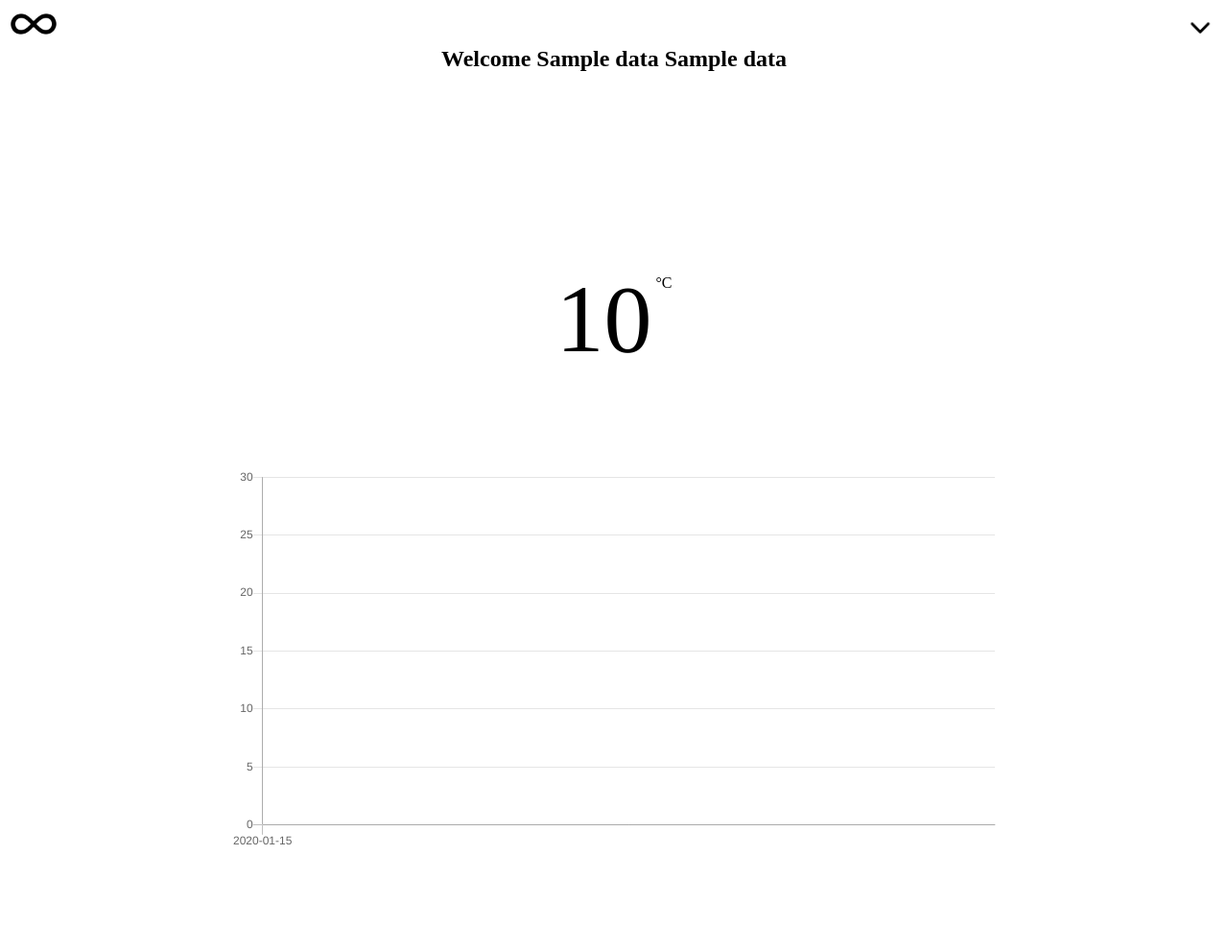
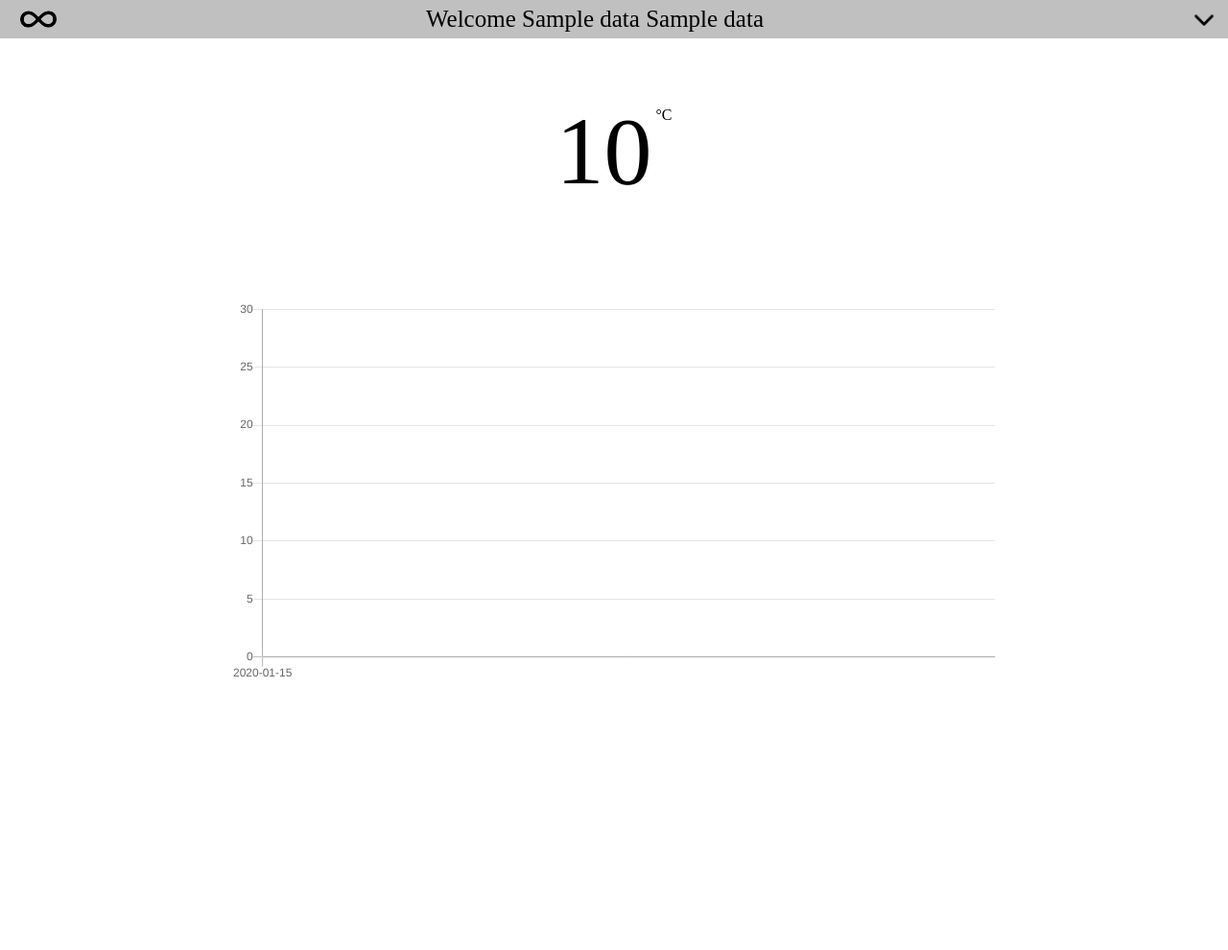
Before and after one commit to dlovric01/purs, a Flask app: template templates/index.html in a window 1280 px wide. Shown: the whole page at 96% size. After the commit the page ends 706 px from the top, so only its background shows below. Run offline with Flask 2, Linux system fonts and the light colour scheme; the template is opened without the code that fills it: most values are stand-ins (such as "Sample title", 1, 10 or a date in 2020); some libraries are stand-ins or nearby versions.

Commit message:
ui correction

```diff
--- a/static/index.js
+++ b/static/index.js
@@ -4,9 +4,8 @@ function myFunction() {
   document.getElementById("myDropdown").classList.toggle("show");
 }
 
-// Close the dropdown menu if the user clicks outside of it
 window.onclick = function (event) {
-  if (!event.target.matches(".dropbtn")) {
+  if (!event.target.matches(".logout-btn")) {
     var dropdowns = document.getElementsByClassName("dropdown-content");
     var i;
     for (i = 0; i < dropdowns.length; i++) {
--- a/static/index_style.css
+++ b/static/index_style.css
@@ -17,23 +17,24 @@
     font-size: medium;
 }
 
+
+
 .title {
     text-align: center;
     padding-top: 20px;
 }
 
 body {
-    margin-bottom: 100px;
+    margin: 0;
 }
 
 
 
 .logo {
-    height: 50px;
+    height: 40px;
     position: absolute;
     top: 0;
-    left: 0;
-    padding-left: 10px;
+    left: 20px;
 }
 
 
@@ -59,75 +60,79 @@ body {
     width: 100%;
     margin: auto;
     text-align: center;
-    margin-top: 200px;
-    margin-bottom: 100px;
-
+    margin-top: 100px;
 }
 
 
 
 
 
-
-
-/* Dropdown Button */
-.dropbtn {
-    background-color: white;
-    color: white;
-    padding: 16px;
-    font-size: 16px;
-    border: none;
-    cursor: pointer;
-    height: 30px;
-    position: absolute;
-    right: -10px;
-    top: -10px;
-}
-
-
-
-/* The container <div> - needed to position the dropdown content */
-.dropdown {
-    position: relative;
-
-}
-
-/* Dropdown Content (Hidden by Default) */
-.dropdown-content {
-    text-align: center;
-    border-radius: 10px;
-    margin-right: 10px;
-    display: none;
-    position: absolute;
-    right: 0;
-    top: 40px;
-    background-color: #f1f1f1;
-    width: 80px;
-    box-shadow: 2px 2px 2px 2px rgba(0, 0, 0, 0.2);
-}
-
-/* Links inside the dropdown */
-.dropdown-content a {
-    color: black;
-    padding: 12px 16px;
-    text-decoration: none;
-    display: block;
-}
-
-/* Change color of dropdown links on hover */
-.dropdown-content a:hover {
-    border-radius: 10px;
-    background-color: #ddd;
-}
-
-/* Show the dropdown menu (use JS to add this class to the .dropdown-content container when the user clicks on the dropdown button) */
-.show {
-    display: block;
-}
-
 .myChart {
     margin: auto;
     width: 100%;
     max-width: 800px;
+    margin-top: 100px;
 
 }
+
+
+.appbar {
+    position: fixed;
+    top: 0;
+    width: 100%;
+    display: flex;
+    justify-content: space-between;
+    align-items: center;
+    height: 40px;
+    background-color: silver;
+    color: #fff;
+
+}
+
+.logout-btn {
+    position: static;
+    height: 30px;
+    margin-top: 5px;
+    right: 0px;
+    margin-right: 10px;
+}
+
+.welcome-title {
+    font-size: 25px;
+    color: black;
+}
+
+.dropdown:hover .dropdown-content,
+.dropdown:active .dropdown-content {
+    display: block;
+}
+
+
+.dropdown {
+    position: relative;
+    display: inline-block;
+}
+
+.dropdown-content {
+    border-radius: 10px;
+    text-align: center;
+    display: none;
+    color: black;
+    position: absolute;
+    z-index: 1;
+    top: 30px;
+    right: -10px;
+    background-color: #f9f9f9;
+    min-width: 60px;
+    box-shadow: 0px 8px 16px 0px rgba(0, 0, 0, 0.2);
+    padding: 12px 16px;
+}
+
+.dropdown-content a {
+    text-decoration: none;
+
+}
+
+.show {
+    display: block;
+}
--- a/templates/index.html
+++ b/templates/index.html
@@ -12,27 +12,27 @@
     />
   </head>
   <body>
+    <div class="appbar">
+      <div>
+        <img class="logo" src="static/images/infinity.png" class="logo" />
+      </div>
+      <div class="welcome-title">Welcome {{data[0]}} {{data[1]}}</div>
       <div class="dropdown">
         <img
           onclick="myFunction()"
-        class="dropbtn"
+          class="logout-btn"
           src="/static/images/ios-arrow-down.png"
-        alt=""
         />
         <div id="myDropdown" class="dropdown-content">
           <a href="/logout">Logout</a>
         </div>
       </div>
-    <div class="nameWithLogo">
-      <img class="logo" src="static/images/infinity.png" class="logo" />
-    </div>
-    <div class="title">
-      <h2>Welcome {{data[0]}} {{data[1]}}</h2>
     </div>
     <div class="currentTemp">
       <p class="large">{{lastTemp}}</p>
       <p class="small">°C</p>
     </div>
+
     <canvas class="myChart" id="myChart"></canvas>
 
     <script>
```
Also changed, not shown: static/images/dropdown-grey.png (added). Lines whose indentation alone changed are shown as unchanged.
